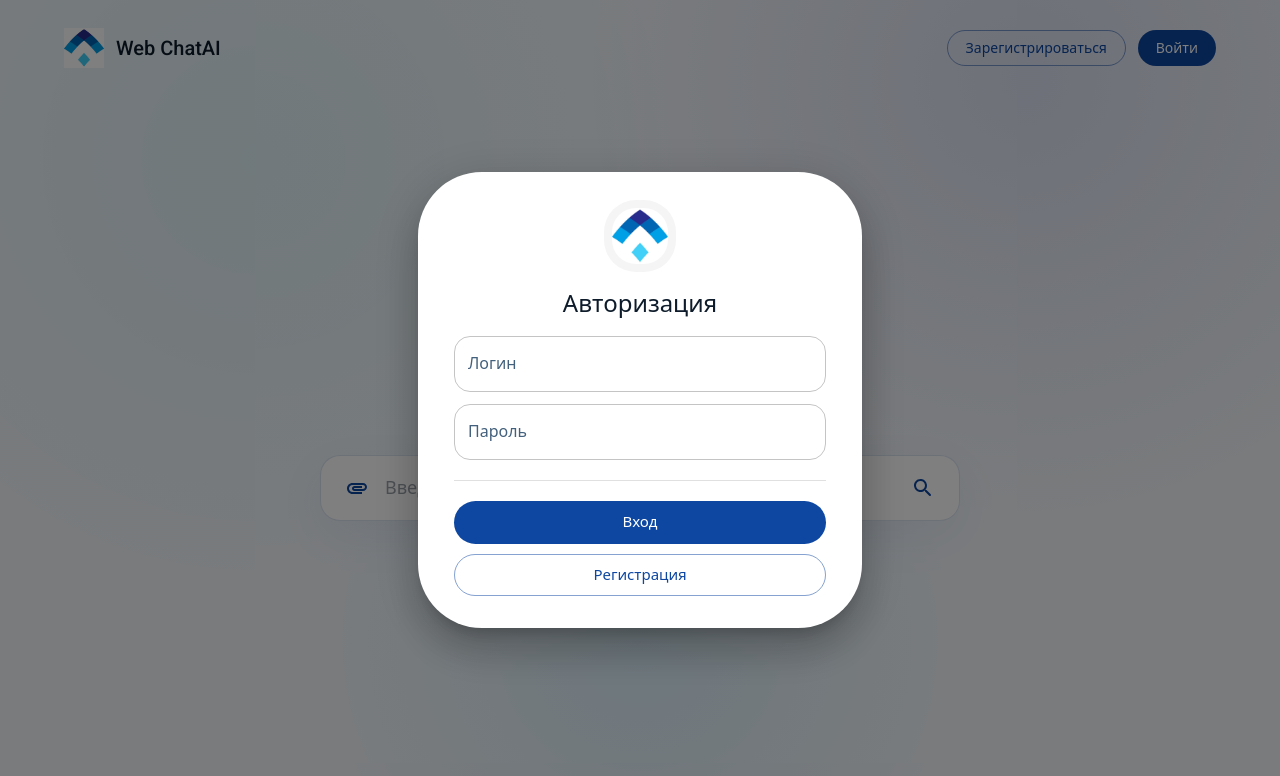
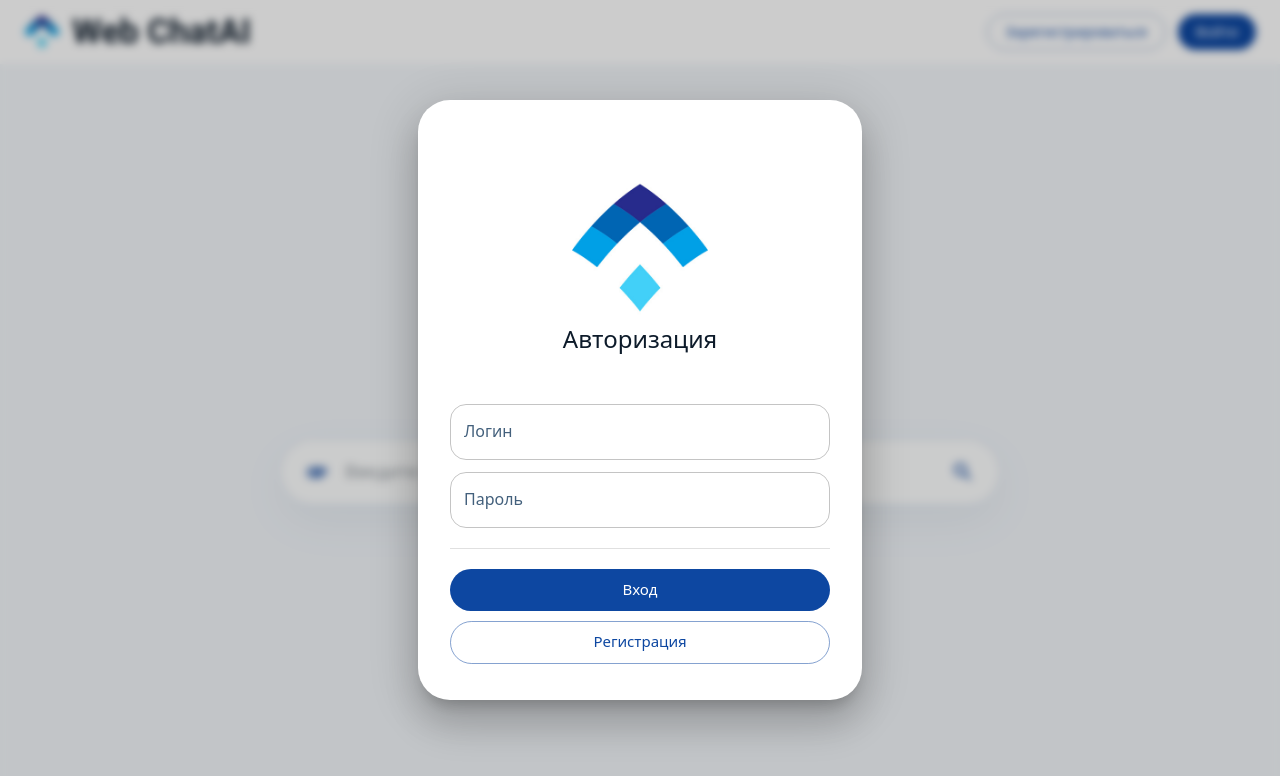
Before and after one commit to alexonderia/web_chatAI, a React (Vite) app: page / in a window 1280 px wide. Both pictures are taken after a click on the button "Войти". Shown: the top 776 px of the page. Built offline with nearby package versions, Linux system fonts and the light colour scheme; a web font is replaced by a local one.

Commit message:
main page and authDialog

```diff
--- a/src/components/AuthDialog.tsx
+++ b/src/components/AuthDialog.tsx
@@ -1,6 +1,5 @@
 import { useMemo } from 'react';
 import Dialog from '@mui/material/Dialog';
-import DialogContent from '@mui/material/DialogContent';
 import DialogTitle from '@mui/material/DialogTitle';
 import Box from '@mui/material/Box';
 import Stack from '@mui/material/Stack';
@@ -28,7 +27,7 @@ function AuthDialog({ open, mode, onClose }: AuthDialogProps) {
   );
 
   const secondaryAction = useMemo(
-    () => (mode === 'login' ? 'Регистрация' : 'Войти'),
+    () => (mode === 'login' ? 'Регистрация' : 'Вход'),
     [mode],
   );
 
@@ -38,22 +37,47 @@ function AuthDialog({ open, mode, onClose }: AuthDialogProps) {
       onClose={onClose}
       maxWidth="xs"
       fullWidth
-      PaperProps={{ sx: { borderRadius: 4, p: 1.5 } }}
+      BackdropProps={{
+        sx: {
+          backdropFilter: "blur(4px)",
+          backgroundColor: "rgba(0,0,0,0.2)",
+        },
+      }}
+      PaperProps={{
+        sx: {
+          minHeight: 600,
+          borderRadius: 2,
+          px: 4,
+          py: 4,
+          display: 'flex',
+          flexDirection: 'column',
+        },
+      }}
     >
-      <DialogTitle sx={{ textAlign: 'center' }}>
-        <Stack spacing={2} alignItems="center">
+      <DialogTitle
+        sx={{
+          my: 4,
+        }}>
+        <Stack spacing={1} alignItems="center">
           <Box
             component="img"
             src={logo}
             alt="Web ChatAI"
-            sx={{ width: 72, height: 72, borderRadius: 2, bgcolor: 'grey.100', p: 1 }}
+            sx={{ width: 136, height: 136, borderRadius: 2, bgcolor: 'white'}}
           />
-          <Typography variant="h5" component="div" color="text.primary">
+          <Typography variant="h5" component="div" fontWeight={500} color="text.primary">
             {title}
           </Typography>
         </Stack>
       </DialogTitle>
-      <DialogContent>
+      <Box
+        sx={{
+            width: '100%',
+            flexGrow: 1, // занимает всё оставшееся место
+            display: 'flex',
+            flexDirection: 'column',
+            justifyContent: 'flex-start',
+          }}>
         <Stack spacing={2.5} alignItems="stretch">
           <Stack spacing={1.5}>
             <TextField label="Логин" variant="outlined" fullWidth autoFocus />
@@ -71,7 +95,7 @@ function AuthDialog({ open, mode, onClose }: AuthDialogProps) {
             </Button>
           </Stack>
         </Stack>
-      </DialogContent>
+      </Box>
     </Dialog>
   );
 }
--- a/src/components/Header.tsx
+++ b/src/components/Header.tsx
@@ -22,11 +22,11 @@ const Branding = styled(Box)(({ theme }) => ({
 
 function Header({ onLogin, onRegister }: HeaderProps) {
   return (
-    <AppBar position="static" color="transparent" elevation={0} sx={{ py: 2 }}>
-      <Toolbar sx={{ maxWidth: 1200, width: '100%', mx: 'auto', justifyContent: 'space-between' }}>
+    <AppBar position="static" color="transparent" elevation={0}>
+      <Toolbar sx={{ width: '100%', mx: 'auto', bgcolor:'white', justifyContent: 'space-between' }}>
         <Branding>
-          <img src={logo} alt="Web ChatAI" width={40} height={40} />
-          <Typography variant="h6" component="div">
+          <img src={logo} alt="Web ChatAI" width={36} height={36} />
+          <Typography variant="h4" fontWeight={600} component="div">
             Web ChatAI
           </Typography>
         </Branding>
--- a/src/components/HeroSection.tsx
+++ b/src/components/HeroSection.tsx
@@ -8,7 +8,7 @@ import SearchRoundedIcon from '@mui/icons-material/SearchRounded';
 import AttachmentIcon from '@mui/icons-material/Attachment';
 
 const PromptBar = styled(Paper)(({ theme }) => ({
-  maxWidth: 640,
+  maxWidth: 720,
   width: '100%',
   padding: theme.spacing(1.5, 2),
   display: 'flex',
@@ -16,7 +16,11 @@ const PromptBar = styled(Paper)(({ theme }) => ({
   gap: theme.spacing(1),
   backgroundColor: alpha(theme.palette.common.white, 0.9),
   border: `1px solid ${alpha(theme.palette.primary.main, 0.15)}`,
-  boxShadow: '0 16px 50px rgba(0, 74, 173, 0.06)',
+  borderRadius: 60,
+  boxShadow: '0 16px 50px rgba(0, 46, 106, 0.06)',
+  '&:has(input:focus)': {
+    border: `1.2px solid ${alpha(theme.palette.primary.main, 1)}`,
+  },
 }));
 
 function HeroSection() {
--- a/src/styles.css
+++ b/src/styles.css
@@ -12,12 +12,14 @@
 body {
   margin: 0;
   min-height: 100vh;
-  background: radial-gradient(circle at 20% 20%, rgba(0, 188, 212, 0.07), transparent 35%),
+  /* background: radial-gradient(circle at 20% 20%, rgba(0, 188, 212, 0.07), transparent 35%),
     radial-gradient(circle at 80% 10%, rgba(63, 81, 181, 0.12), transparent 35%),
     radial-gradient(circle at 50% 80%, rgba(3, 169, 244, 0.1), transparent 35%),
     #f3f7fb;
+ */
+ background: #f3f7fb;
+
 }
-
 a {
   color: inherit;
   text-decoration: none;
--- a/tsconfig.json
+++ b/tsconfig.json
@@ -6,6 +6,7 @@
     "module": "ESNext",
     "moduleResolution": "Bundler",
     "noEmit": true,
+    "skipLibCheck": true,
     "allowImportingTsExtensions": true,
     "isolatedModules": true,
     "jsx": "react-jsx",
```
Also changed, not shown: docker-compose.yaml (added, +10 -0 lines).
